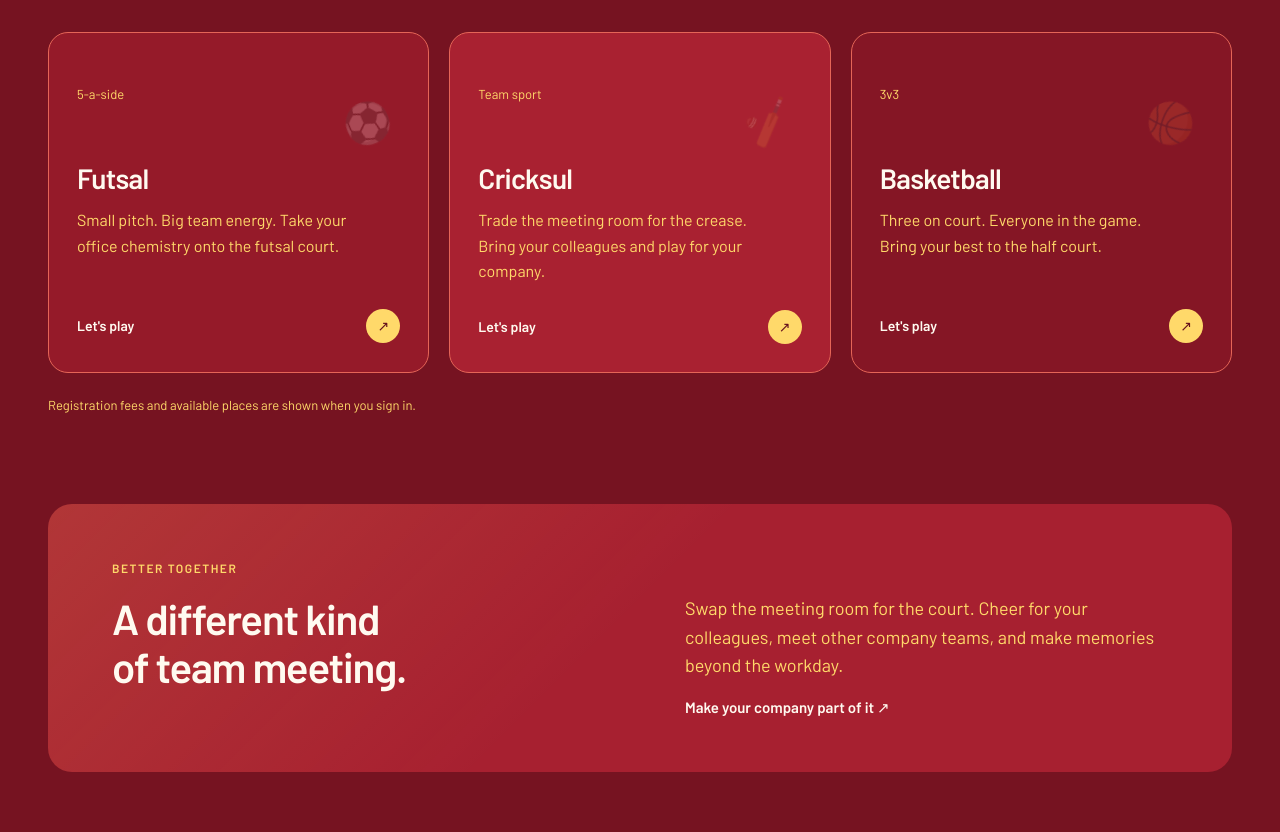
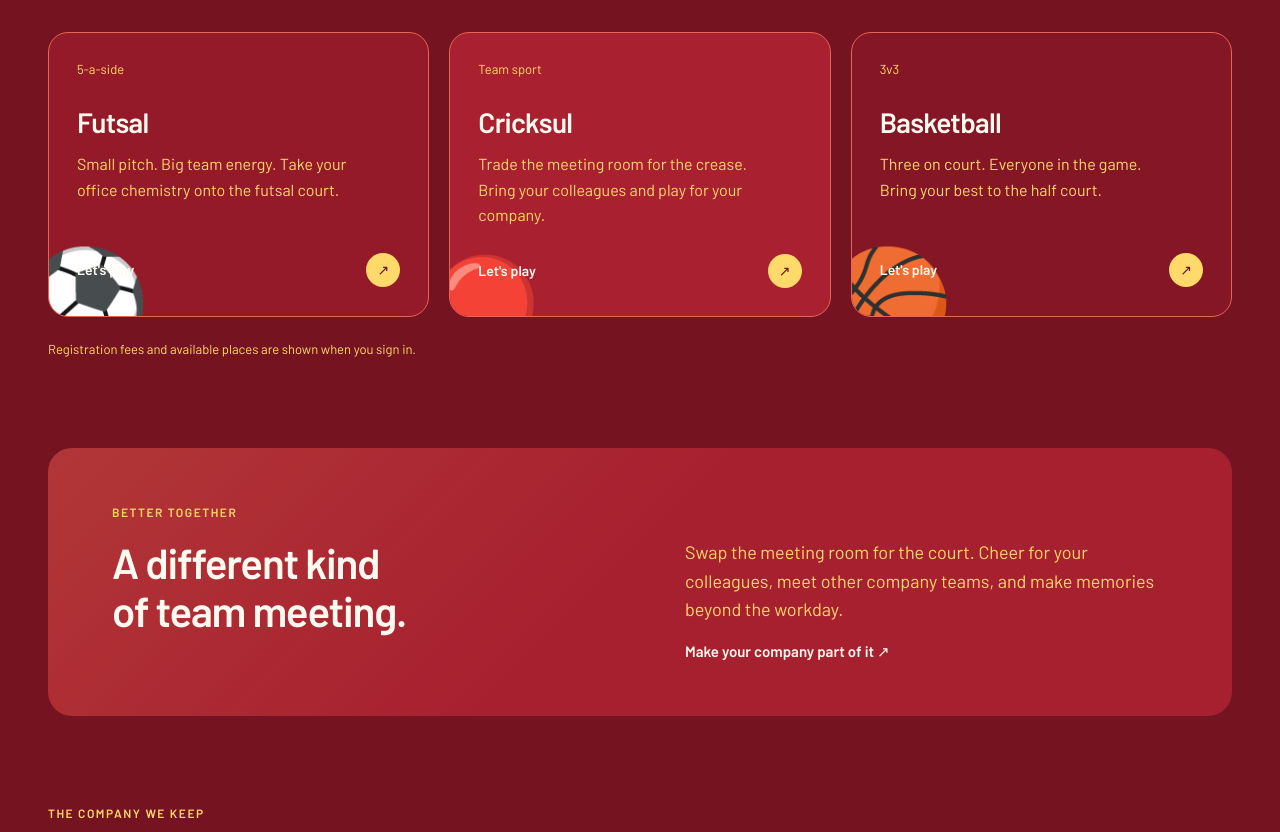
Before and after one commit to eventsronb-svg/RONB-Corporate-Championship, a website: page public/index.html in a window 1280 px wide. Shown: the part 928-1760 px from the top of the page. Drawn offline with Linux system fonts and the light colour scheme; files that its build step writes are made by us from their sources; no server answers; files whose address does not match are found by name.

Commit message:
Position sport balls in clipped card corners

```diff
--- a/public/site.css
+++ b/public/site.css
@@ -286,6 +286,9 @@ h2 {
   gap: 20px;
 }
 .sport {
+  position: relative;
+  isolation: isolate;
+  overflow: hidden;
   padding: 28px;
   border: 1px solid var(--rule);
   border-radius: 20px;
@@ -297,24 +300,38 @@ h2 {
 .sport-top {
   display: flex;
   align-items: center;
-  justify-content: space-between;
-  margin-bottom: 34px;
+  justify-content: flex-start;
+  margin-bottom: 28px;
 }
 .sport-format {
   font-size: 13px;
   color: var(--muted);
 }
 .sport-symbol {
-  font-size: 53px;
-  display: inline-block;
+  position: absolute;
+  z-index: 0;
+  bottom: -34px;
+  left: -28px;
+  font-size: 104px;
+  line-height: 1;
+  pointer-events: none;
   transition: transform 0.55s cubic-bezier(0.2, 0.8, 0.3, 1.5);
+}
+.sport-cricksul .sport-symbol {
+  bottom: -26px;
+  left: -20px;
+  font-size: 88px;
+}
+.sport > :not(.sport-symbol) {
+  position: relative;
+  z-index: 1;
 }
 .sport:hover {
   transform: translateY(-7px);
   box-shadow: 0 14px 35px #8d202010;
 }
 .sport:hover .sport-symbol {
-  transform: translateY(-12px) rotate(18deg);
+  transform: translate(12px, -18px) rotate(18deg);
 }
 .sport h3 {
   font-size: 28px;
@@ -717,25 +734,10 @@ h2 {
       animation-timeline: view();
       animation-range: entry 0% cover 38%;
     }
-    .sport-symbol {
-      animation: sport-symbol-arrival linear both;
-      animation-timeline: view();
-      animation-range: entry 10% cover 42%;
-    }
     @keyframes map-arrival {
       from {
         opacity: 0.15;
         transform: translateY(52px) scale(0.96);
-      }
-      to {
-        opacity: 1;
-        transform: none;
-      }
-    }
-    @keyframes sport-symbol-arrival {
-      from {
-        opacity: 0.2;
-        transform: translateY(28px) rotate(-22deg) scale(0.74);
       }
       to {
         opacity: 1;
--- a/public/site.js
+++ b/public/site.js
@@ -55,7 +55,7 @@ function home() {
       <div class="hero-image"><img src="/assets/images/team-spirit-red.webp" width="1536" height="1024" fetchpriority="high" alt="Playful illustration of colleagues enjoying football, cricket and basketball together" /></div>
     </section>
     <div class="event-strip"><div><span>Save the dates</span><strong>October 1-4, 2026</strong></div><div><span>Meet us at</span><strong>Royal Sports Park, Chunikhel</strong></div><div><span>Make it a team thing</span><strong>3 sports. Plenty of team spirit.</strong></div></div>
-    <section class="section" id="sports">${sectionHeader('A game for your team', 'Good colleagues. Great teammates.', 'Pick your sport, rally your people, and give the office something new to talk about.')}<div class="sport-grid">${data.sports.map((sport, index) => `<a class="sport sport-${sport.slug}" href="/register?focus=${encodeURIComponent(sport.slug)}"><div class="sport-top"><span class="sport-format">${esc(sport.format)}</span><span class="sport-symbol" aria-hidden="true">${['⚽', '🏏', '🏀'][index]}</span></div><h3>${esc(sport.name)}</h3><p>${esc(sport.description)}</p><span class="sport-link">Let's play <span class="sport-arrow" aria-hidden="true">↗</span></span></a>`).join('')}</div><p class="section-note">Registration fees and available places are shown when you sign in.</p></section>
+    <section class="section" id="sports">${sectionHeader('A game for your team', 'Good colleagues. Great teammates.', 'Pick your sport, rally your people, and give the office something new to talk about.')}<div class="sport-grid">${data.sports.map((sport, index) => `<a class="sport sport-${sport.slug}" href="/register?focus=${encodeURIComponent(sport.slug)}"><div class="sport-top"><span class="sport-format">${esc(sport.format)}</span></div><h3>${esc(sport.name)}</h3><p>${esc(sport.description)}</p><span class="sport-link">Let's play <span class="sport-arrow" aria-hidden="true">↗</span></span><span class="sport-symbol" aria-hidden="true">${['⚽', '🔴', '🏀'][index]}</span></a>`).join('')}</div><p class="section-note">Registration fees and available places are shown when you sign in.</p></section>
     <section class="team-story section"><p class="eyebrow">Better together</p><h2>A different kind<br>of team meeting.</h2><p>Swap the meeting room for the court. Cheer for your colleagues, meet other company teams, and make memories beyond the workday.</p><a class="text-link" href="/register">Make your company part of it ↗</a></section>
     <section class="section" id="teams">${sectionHeader('The company we keep', 'Meet the teams', 'Your next friendly rivals. Confirmed teams appear here once their captain completes the team profile.')}<div class="teams-shell"><div class="team-tabs" role="tablist" aria-label="Team sports">${data.sports.map((sport, index) => `<button role="tab" id="tab-${sport.slug}" aria-controls="teams-panel" aria-selected="${index === 0}" tabindex="${index === 0 ? 0 : -1}" data-sport="${esc(sport.name)}">${esc(sport.name)}</button>`).join('')}</div><div class="team-list" id="teams-panel" role="tabpanel" aria-labelledby="tab-futsal" aria-live="polite"><p class="teams-state">Loading confirmed teams…</p></div></div></section>
     <section class="section venue-section" id="venue"><div class="venue-date"><span>See you in October</span><strong>01<span>to</span>04</strong><span>2026 · Chunikhel, Kathmandu</span></div><div class="venue-copy"><p class="eyebrow">Room to play. Reasons to stay.</p><h2>${esc(data.venue)}</h2><p>Four days of team spirit at ${esc(data.locality)}. Get your colleagues together and meet us on the court.</p><a class="button primary" href="${esc(data.maps_url)}" target="_blank" rel="noreferrer">Open directions <span aria-hidden="true">↗</span></a></div><div class="venue-map"><iframe title="Royal Sports Park location on Google Maps" src="${esc(data.maps_embed_url)}" loading="lazy" allowfullscreen referrerpolicy="no-referrer-when-downgrade"></iframe><p>Royal Sports Park, Chunikhel · <a href="${esc(data.maps_url)}" target="_blank" rel="noreferrer">View larger map and directions ↗</a></p></div></section>
```
